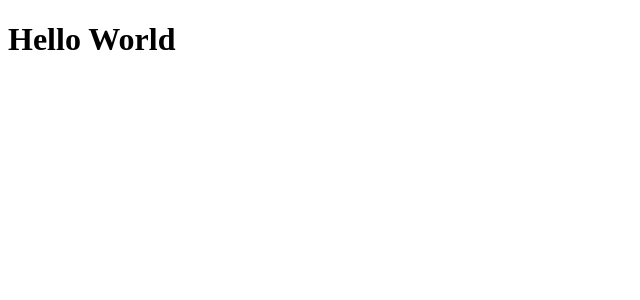
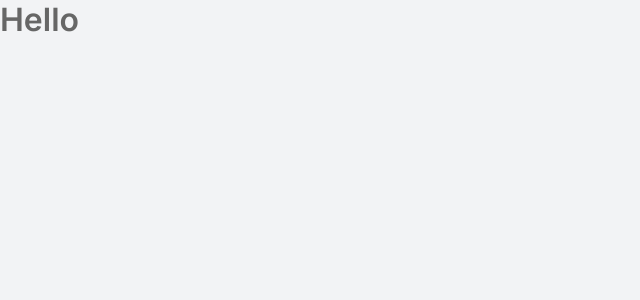
Before and after one commit to victorqrz/moveit, a React (Create React App) app: page / in a window 1280 px wide. Shown: the top 300 px of the page, without its empty margins (0-640 px from the left). Built offline with nearby package versions, Linux system fonts and the light colour scheme; the HTML template or start-up script is replaced by a standard one.

Commit message:
global styles

```diff
--- a/public/index.html
+++ b/public/index.html
@@ -3,6 +3,8 @@
   <head>
     <meta charset="utf-8" />
     <meta name="viewport" content="width=device-width, initial-scale=1" />
+    <link rel="preconnect" href="https://fonts.gstatic.com">
+    <link href="https://fonts.googleapis.com/css2?family=Inter:wght@400;500;600&family=Rajdhani:wght@600&display=swap" rel="stylesheet">
     <title>MoveIt</title>
   </head>
   <body>
--- a/src/App.tsx
+++ b/src/App.tsx
@@ -1,6 +1,8 @@
+import './styles/global.css';
+
 function App() {
   return (
-    <h1>Hello World</h1>
+    <h1>Hello</h1>
   );
 }
 
--- /dev/null
+++ b/src/styles/global.css
@@ -0,0 +1,23 @@
+* {
+  margin: 0;
+  padding: 0;
+  box-sizing: border-box;
+}
+
+body {
+  background: #f2f3f5;
+  color: #666;
+}
+
+body, input, textarea, button {
+  font: 400 16px "Inter", sans-serif;
+}
+
+button {
+  cursor: pointer;
+}
+
+a {
+  color: inherit;
+  text-decoration: none;
+}
```
